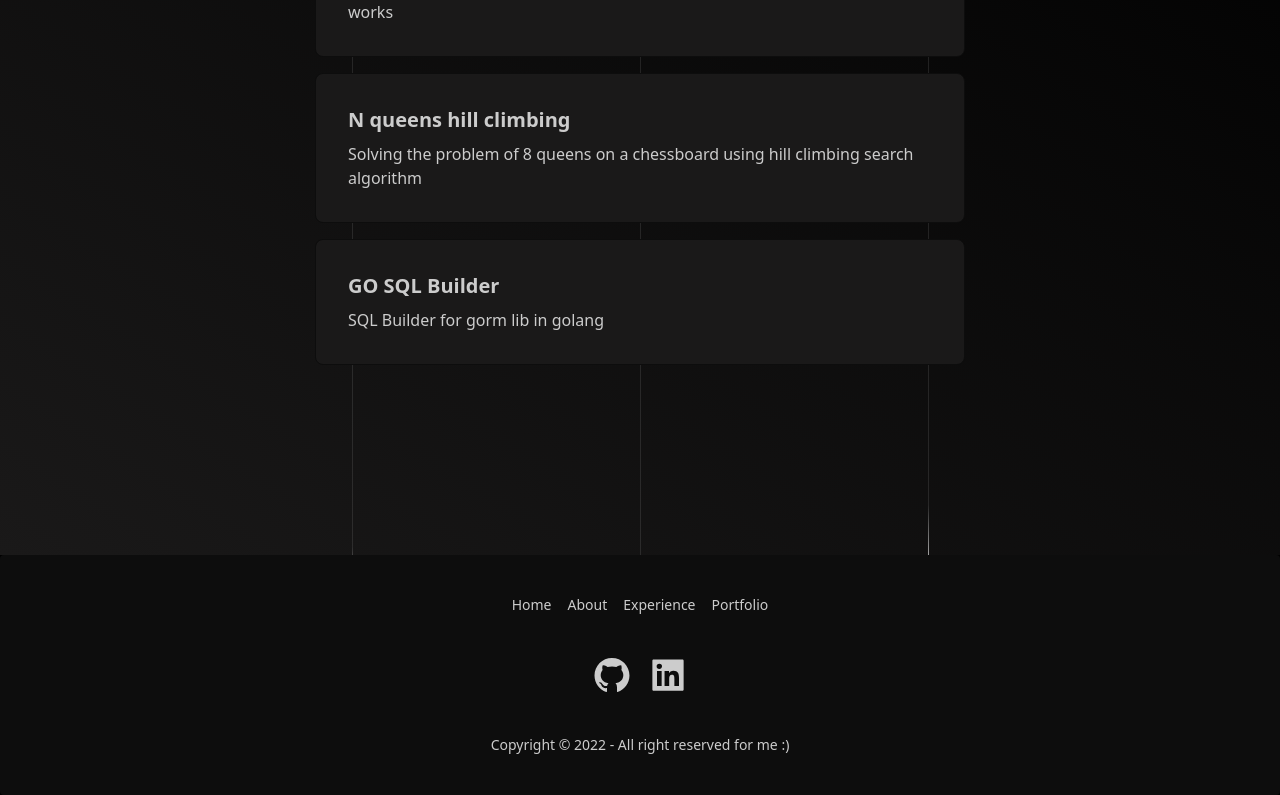
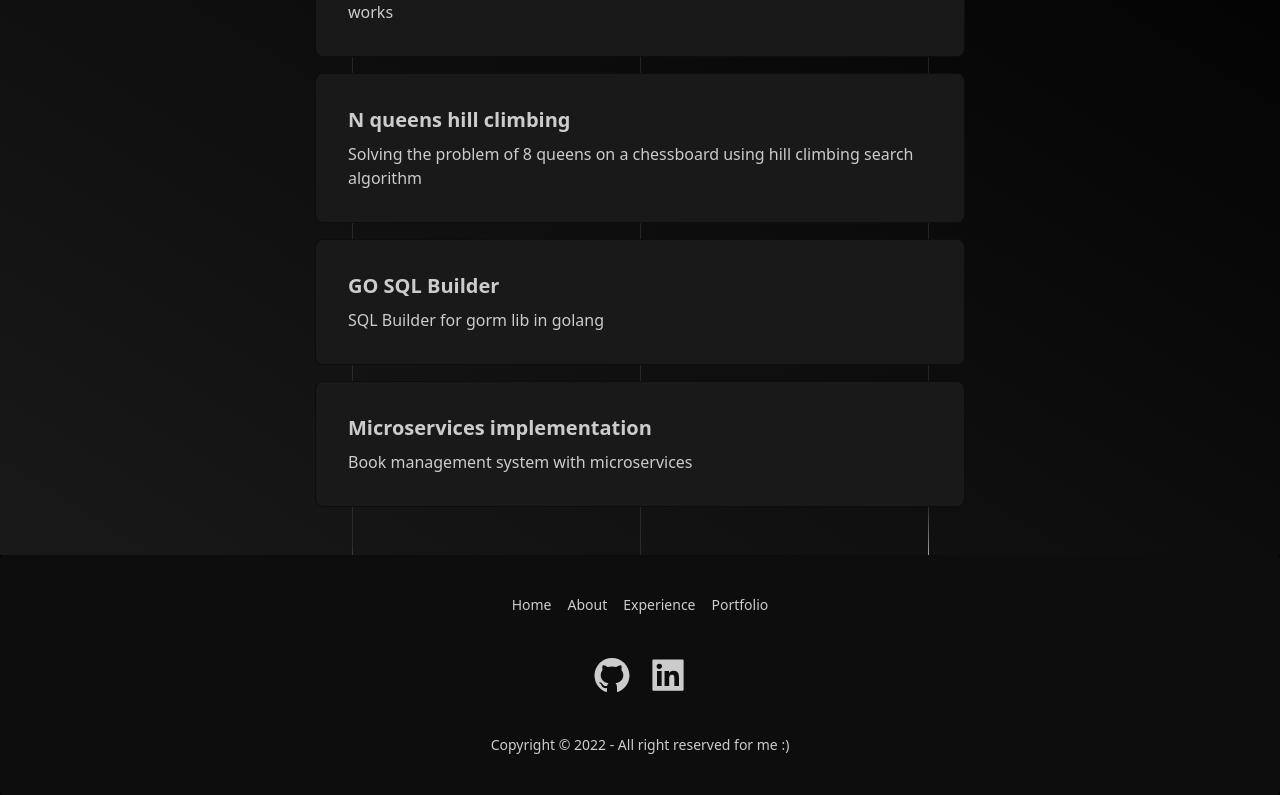
Before and after one commit to vineboneto/presentation, a Next.js app: page / in a window 1280 px wide. Shown: the part 3045-3840 px from the top of the page. Built offline with nearby package versions, Linux system fonts and the light colour scheme.

Commit message:
feat: update libs, curriculum and add new portfolio

```diff
--- a/src/pages/index.tsx
+++ b/src/pages/index.tsx
@@ -206,6 +206,22 @@ export default function Home() {
                   </div>
                 </div>
               </div>
+
+              <div data-aos="fade-left">
+                <div className="card card-bordered bg-base-300 transition-all duration-300s hover:scale-105 rounded-lg">
+                  <div className="card-body">
+                    <a
+                      className="card-title link link-hover"
+                      href="https://github.com/vineboneto/books-microservices"
+                      target="_blank"
+                      rel="noreferrer"
+                    >
+                      {t('Microservices implementation')}
+                    </a>
+                    <p>{t('fourth-portfolio-text')}</p>
+                  </div>
+                </div>
+              </div>
             </div>
           </div>
         </PageContent>
--- a/src/utils/i18n.ts
+++ b/src/utils/i18n.ts
@@ -21,8 +21,10 @@ const resources = {
       'Turing machine': 'Turing machine',
       'first-portfolio-text': 'Turing machine simulator (College work). I don"t really remember how it works',
       'N queens hill climbing': 'N queens hill climbing',
+      'Microservices implementation': 'Microservices implementation',
       'second-portfolio-text': 'Solving the problem of 8 queens on a chessboard using hill climbing search algorithm',
       'third-portfolio-text': 'SQL Builder for gorm lib in golang',
+      'fourth-portfolio-text': 'Book management system with microservices',
     },
   },
   pt: {
@@ -45,9 +47,11 @@ const resources = {
       'first-portfolio-text':
         'Simulador de máquina de Turing (trabalho universitário). Eu realmente não me lembro como funciona',
       'N queens hill climbing': '8 Rainhas hill climbing',
+      'Microservices implementation': 'Implementação de microserviços',
       'second-portfolio-text':
         'Resolvendo o problema de 8 rainhas em um tabuleiro de xadrez usando algoritmo de hill climbing',
       'third-portfolio-text': 'SQL Builder para biblioteca gorm do golang',
+      'fourth-portfolio-text': 'Sistema de gerenciamento de livros com microserviços',
     },
   },
 }
```
Also changed, not shown: 2 other files (tests, documents, lock files or other folders).
